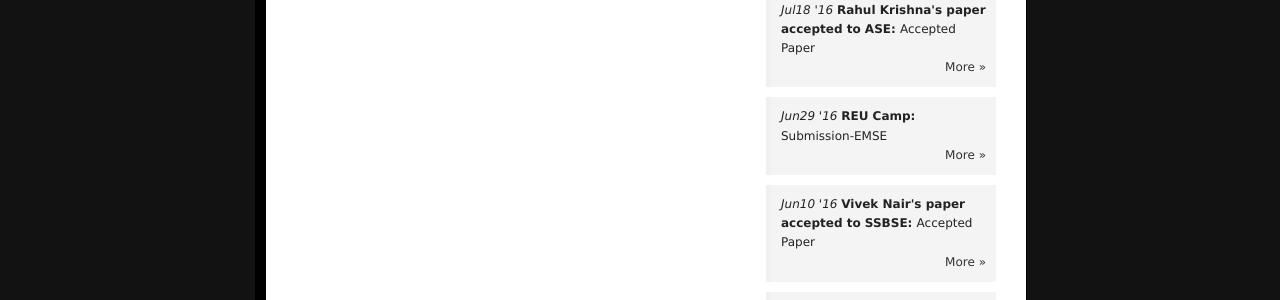
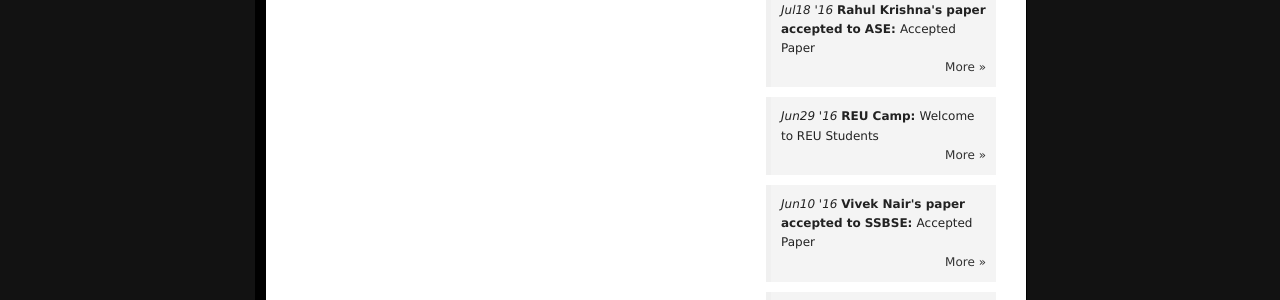
Before and after one commit to ai-se/ai-se.github.io, a Jekyll site: the page built from news/_posts/2016-06-29-reu.md, in a window 1280 px wide. Shown: the part 901-1201 px from the top of the page. Built offline with Jekyll 4.4.1, drawn with Linux system fonts in a browser that asks for light colours; Markdown is read by kramdown in place of the engine named in the settings; comment, search, counter and statistics services are not loaded.

Commit message:
Update 2016-06-29-reu.md

```diff
--- a/news/_posts/2016-06-29-reu.md
+++ b/news/_posts/2016-06-29-reu.md
@@ -2,7 +2,7 @@
 layout: page
 title:  REU Camp
 author: Admin
-excerpt: Submission-EMSE
+excerpt: Welcome to REU Students
 ---
 
 RAISE hosted two undergraduate students (Abdulrahim Sheikhnureldin and Matthew J. Martin) over summer'16, where they were
```
